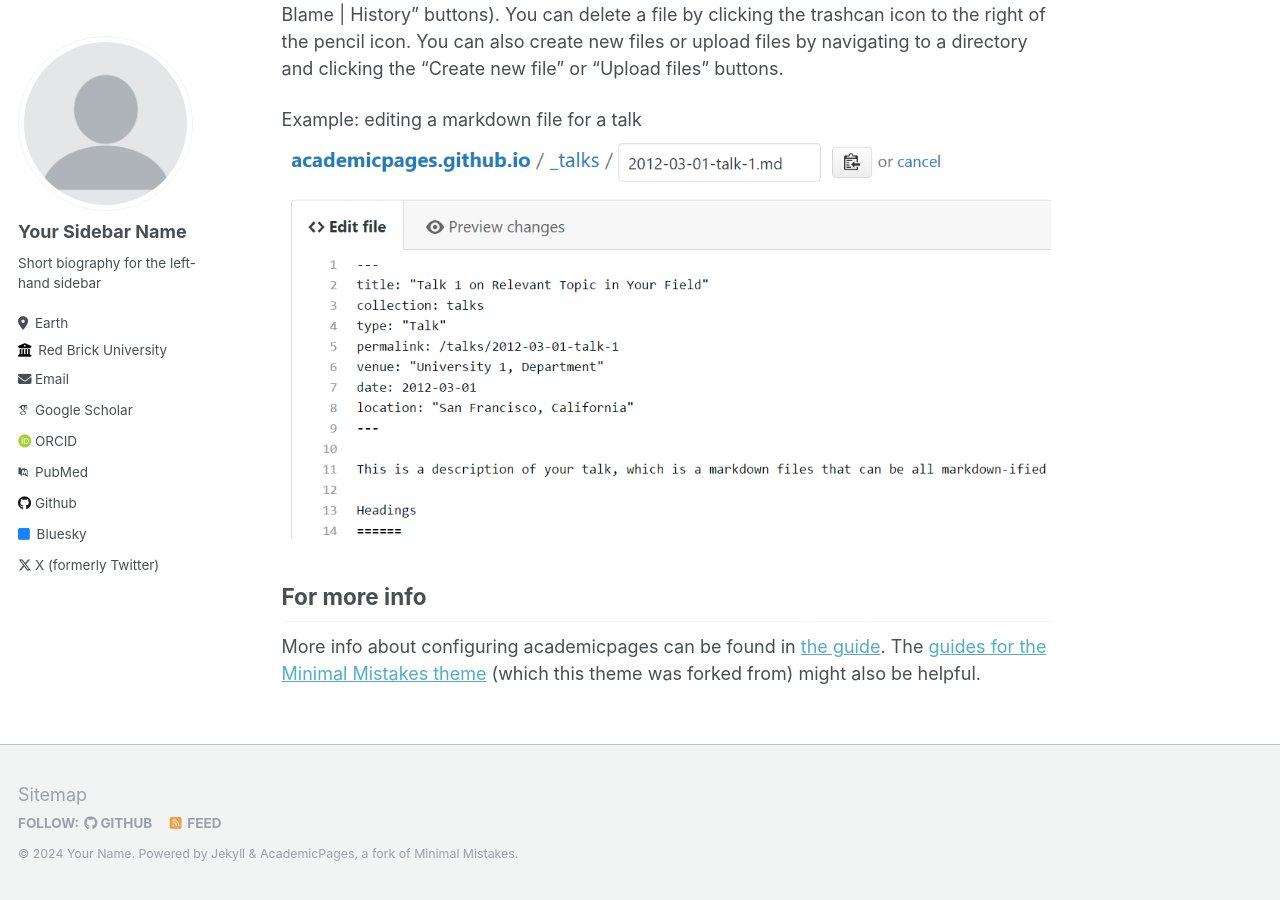
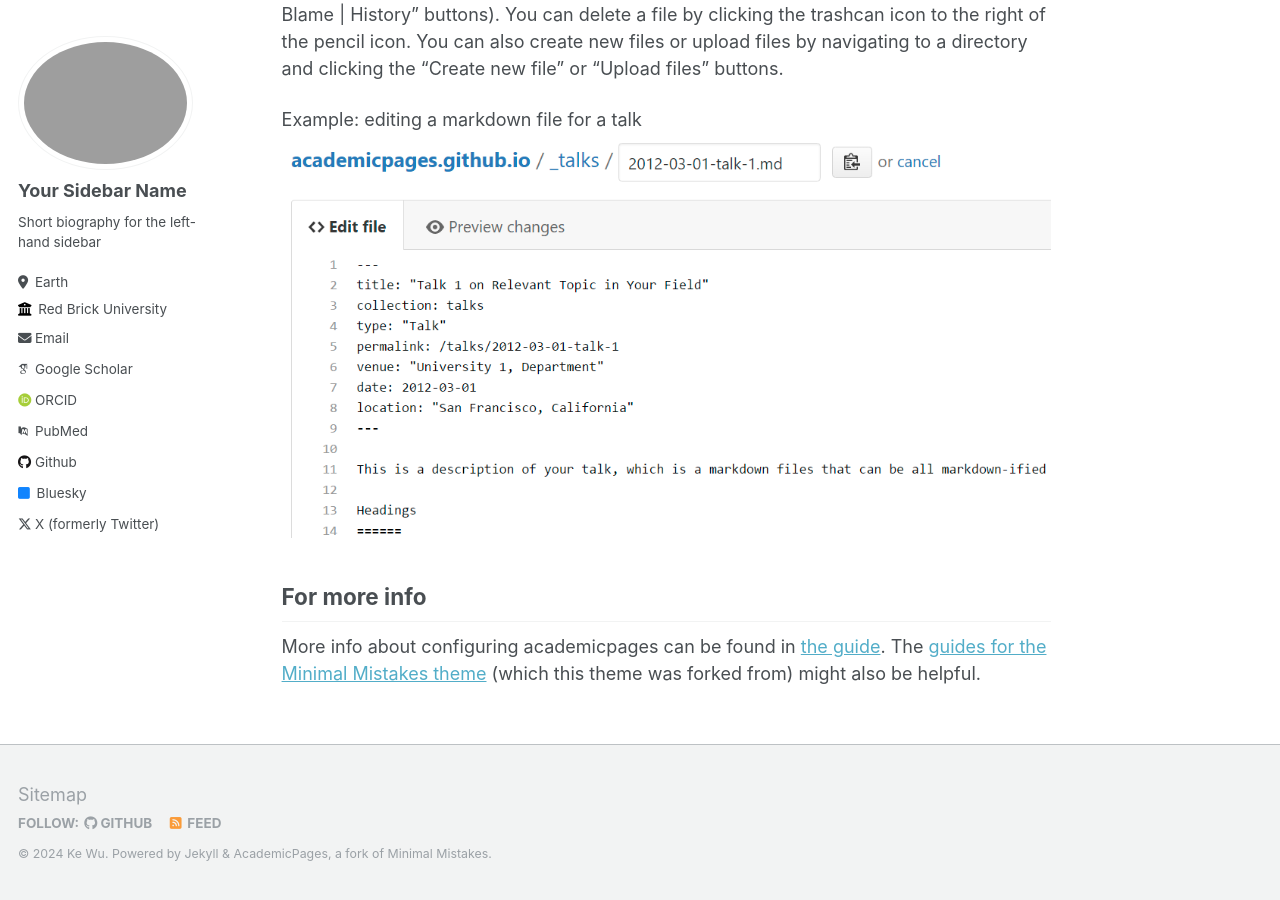
Before and after one commit to wuke0305/wuke0305.github.io, a Jekyll site: the page built from _pages/about.md, in a window 1280 px wide and 900 px high, scrolled down 2463 px. Built offline with Jekyll 4.4.1, drawn with Linux system fonts in a browser that asks for light colours; some web fonts are replaced.

Commit message:
Update _config.yml

```diff
--- a/_config.yml
+++ b/_config.yml
@@ -8,10 +8,10 @@
 
 # Basic Site Settings
 locale                   : "en-US"
-title                    : "Ke Wu"
+title                    : "Homepage"
 title_separator          : "-"
-name                     : &name "Your Name"
-description              : &description "personal description"
+name                     : &name "Ke Wu"
+description              : &description "Postdoctoral Associate"
 url                      : https://wuke0305.github.io/ # the base hostname & protocol for your site e.g. "https://mmistakes.github.io"
 baseurl                  : "" # the subpath of your site, e.g. "/blog"
 repository               : "https://wuke0305.github.io/"
@@ -21,7 +21,7 @@
 #               Additional customization can be done by editing /_includes/author-profile.html
 author:
   # Biographic information
-  avatar           : "profile.png"
+  avatar           : "profile_ke.png"
   name             : "Your Sidebar Name"
   pronouns         : # example: "she/her"
   bio              : "Short biography for the left-hand sidebar"
```
